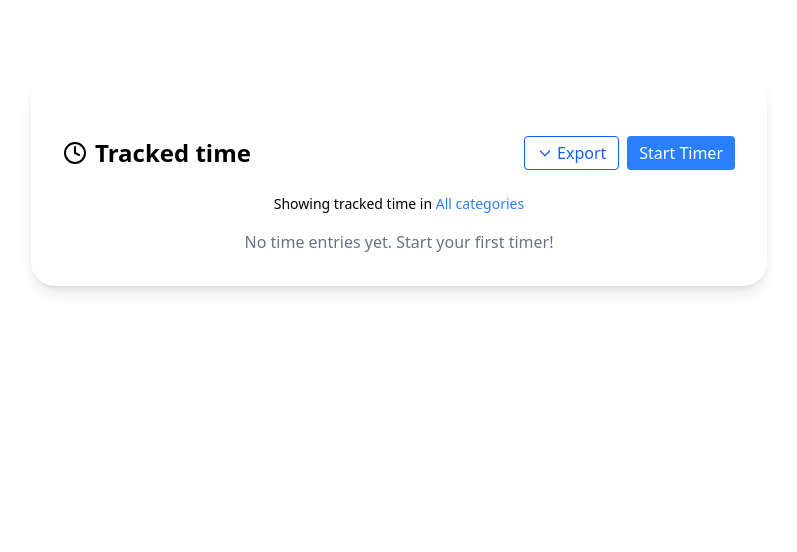
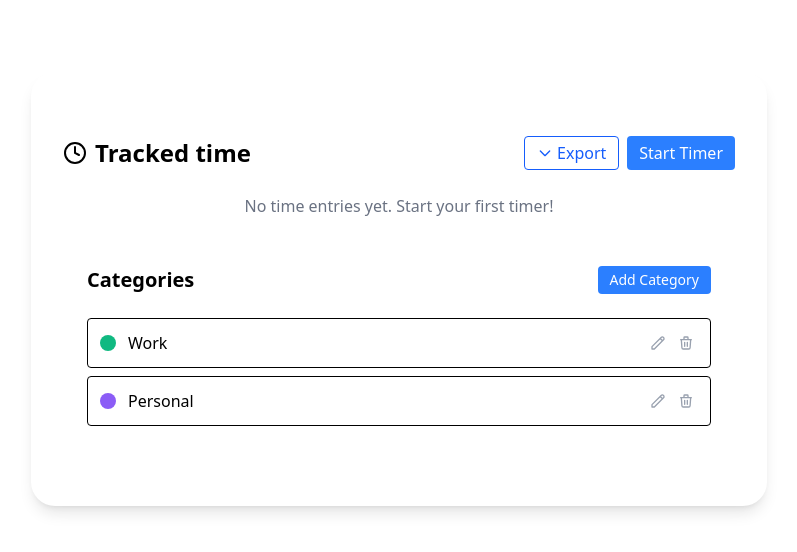
Before and after one commit to mauricedesaxe/time-tracker, a React app: page / in a window 1280 px wide. Shown: the top 552 px of the page, without its empty margins (33-830 px from the left). Built offline with nearby package versions, Linux system fonts and the light colour scheme; the HTML template or start-up script is replaced by a standard one.

Commit message:
add category manager

```diff
--- a/src/App.tsx
+++ b/src/App.tsx
@@ -2,6 +2,7 @@ import { useEffect } from "react";
 import TimeTracker from "./components/TimeTracker";
 import { initTimeTrackerState } from "./store/timeTrackerStore";
 import "./App.css";
+import CategoryManager from "./components/CategoryManager";
 
 function App() {
   useEffect(() => {
@@ -15,6 +16,7 @@ function App() {
           <div className="relative px-4 py-10 bg-white shadow-lg rounded-lg sm:rounded-3xl sm:p-8 min-w-xs">
             <h1 className="sr-only">Simple Time Tracker</h1>
             <TimeTracker />
+            <CategoryManager />
           </div>
         </main>
 
--- /dev/null
+++ b/src/components/CategoryManager.tsx
@@ -0,0 +1,241 @@
+import { useState } from "react";
+import { useTimeTrackerStore, Category } from "../store/timeTrackerStore";
+
+const CategoryManager = () => {
+  const { getCategories, addCategory, updateCategory, deleteCategory } =
+    useTimeTrackerStore();
+  const categories = getCategories();
+
+  const [showAddForm, setShowAddForm] = useState(false);
+  const [editingCategoryId, setEditingCategoryId] = useState<string | null>(
+    null
+  );
+
+  const [newName, setNewName] = useState("");
+  const [newColor, setNewColor] = useState("#10b981");
+
+  // Reset form state
+  const resetForm = () => {
+    setNewName("");
+    setNewColor("#10b981");
+    setShowAddForm(false);
+    setEditingCategoryId(null);
+  };
+
+  // Start editing a category
+  const startEdit = (category: Category) => {
+    setEditingCategoryId(category.id);
+    setNewName(category.name);
+    setNewColor(category.color);
+    setShowAddForm(false);
+  };
+
+  // Save a new category
+  const handleAddCategory = () => {
+    if (!newName.trim()) {
+      alert("Category name is required");
+      return;
+    }
+
+    const id = `c_${Date.now()}`;
+    addCategory({
+      id,
+      name: newName,
+      color: newColor,
+    });
+
+    resetForm();
+  };
+
+  // Update an existing category
+  const handleUpdateCategory = () => {
+    if (!editingCategoryId) return;
+    if (!newName.trim()) {
+      alert("Category name is required");
+      return;
+    }
+
+    updateCategory(editingCategoryId, {
+      name: newName,
+      color: newColor,
+    });
+
+    resetForm();
+  };
+
+  // Delete a category with confirmation
+  const handleDeleteCategory = (id: string) => {
+    // Get entries that use this category
+    const confirmDelete = window.confirm(
+      "Are you sure you want to delete this category? Any time entries using this category will be affected."
+    );
+
+    if (confirmDelete) {
+      deleteCategory(id);
+      if (editingCategoryId === id) {
+        resetForm();
+      }
+    }
+  };
+
+  return (
+    <div className="py-12 px-6">
+      <div className="flex items-center justify-between mb-6">
+        <h2 className="text-xl font-semibold">Categories</h2>
+        <button
+          onClick={() => {
+            setEditingCategoryId(null);
+            setShowAddForm(!showAddForm);
+            setNewName("");
+            setNewColor("#10b981");
+          }}
+          className="text-sm bg-blue-500 text-white px-3 py-1 rounded hover:bg-blue-600"
+        >
+          {showAddForm ? "Cancel" : "Add Category"}
+        </button>
+      </div>
+
+      {/* Add/Edit Form */}
+      {(showAddForm || editingCategoryId) && (
+        <div className="mb-6 bg-gray-50 p-4 rounded-lg">
+          <h3 className="text-lg font-medium mb-3">
+            {editingCategoryId ? "Edit Category" : "Add New Category"}
+          </h3>
+          <div className="space-y-3">
+            <div>
+              <label className="block text-sm font-medium text-gray-700 mb-1">
+                Name
+              </label>
+              <input
+                type="text"
+                value={newName}
+                onChange={(e) => setNewName(e.target.value)}
+                className="w-full px-3 py-2 border rounded focus:ring-2 focus:ring-blue-500 focus:border-blue-500"
+                placeholder="Category name"
+              />
+            </div>
+
+            <div>
+              <label className="block text-sm font-medium text-gray-700 mb-1">
+                Color
+              </label>
+              <div className="flex items-center">
+                <input
+                  type="color"
+                  value={newColor}
+                  onChange={(e) => setNewColor(e.target.value)}
+                  className="h-8 w-10 border rounded mr-2"
+                />
+                <input
+                  type="text"
+                  value={newColor}
+                  onChange={(e) => setNewColor(e.target.value)}
+                  className="w-full px-3 py-2 border rounded focus:ring-2 focus:ring-blue-500 focus:border-blue-500"
+                  placeholder="#RRGGBB"
+                />
+              </div>
+            </div>
+
+            <div className="flex justify-end pt-2">
+              <button
+                onClick={
+                  editingCategoryId ? handleUpdateCategory : handleAddCategory
+                }
+                className="px-4 py-2 bg-blue-500 text-white rounded hover:bg-blue-600"
+              >
+                {editingCategoryId ? "Update" : "Add"}
+              </button>
+            </div>
+          </div>
+        </div>
+      )}
+
+      {/* Categories List */}
+      <div className="space-y-2">
+        {categories.length === 0 ? (
+          <p className="text-gray-500">No categories found.</p>
+        ) : (
+          categories.map((category) => (
+            <div
+              key={category.id}
+              className="flex items-center justify-between p-3 border rounded hover:bg-gray-50"
+            >
+              <div className="flex items-center">
+                <div
+                  className="w-4 h-4 rounded-full mr-3"
+                  style={{ backgroundColor: category.color }}
+                ></div>
+                <span className="font-medium">{category.name}</span>
+              </div>
+
+              <div className="flex space-x-1">
+                <button
+                  onClick={() => startEdit(category)}
+                  className="p-1 text-gray-400 hover:text-gray-600 hover:bg-gray-100 rounded"
+                  title="Edit"
+                >
+                  <svg
+                    className="w-4 h-4"
+                    viewBox="0 0 24 24"
+                    fill="none"
+                    stroke="currentColor"
+                  >
+                    <path
+                      d="M15.232 5.232l3.536 3.536m-2.036-5.036a2.5 2.5 0 113.536 3.536L6.5 21.036H3v-3.572L16.732 3.732z"
+                      strokeWidth="2"
+                      strokeLinecap="round"
+                      strokeLinejoin="round"
+                    />
+                  </svg>
+                </button>
+
+                <button
+                  onClick={() => handleDeleteCategory(category.id)}
+                  className="p-1 text-gray-400 hover:text-red-500 hover:bg-red-50 rounded"
+                  title="Delete"
+                >
+                  <svg
+                    className="w-4 h-4"
+                    viewBox="0 0 24 24"
+                    fill="none"
+                    stroke="currentColor"
+                  >
+                    <path
+                      d="M19 7l-.867 12.142A2 2 0 0116.138 21H7.862a2 2 0 01-1.995-1.858L5 7m5 4v6m4-6v6m1-10V4a1 1 0 00-1-1h-4a1 1 0 00-1 1v3M4 7h16"
+                      strokeWidth="2"
+                      strokeLinecap="round"
+                      strokeLinejoin="round"
+                    />
+                  </svg>
+                </button>
+              </div>
+            </div>
+          ))
+        )}
+      </div>
+
+      {/* Category preview */}
+      {(showAddForm || editingCategoryId) && (
+        <div className="mt-4 border-t pt-4">
+          <h3 className="text-sm font-medium text-gray-700 mb-2">Preview</h3>
+          <div className="flex items-center">
+            <span
+              className="inline-flex items-center px-2 py-0.5 rounded-full text-xs font-medium mr-2"
+              style={{
+                backgroundColor: `${newColor}20`,
+                color: newColor,
+              }}
+            >
+              {newName || "Category name"}
+            </span>
+            <span className="text-sm text-gray-500">
+              How it will appear in your time entries
+            </span>
+          </div>
+        </div>
+      )}
+    </div>
+  );
+};
+
+export default CategoryManager;
--- a/src/components/TimeTracker.tsx
+++ b/src/components/TimeTracker.tsx
@@ -420,13 +420,6 @@ const TimeTracker = () => {
           </div>
         </div>
 
-        <div className="text-sm mb-4">
-          Showing tracked time in{" "}
-          <a href="#" className="text-blue-500 hover:underline">
-            All categories
-          </a>
-        </div>
-
         {sortedEntries.length === 0 ? (
           <p className="text-gray-500">
             No time entries yet. Start your first timer!
```
